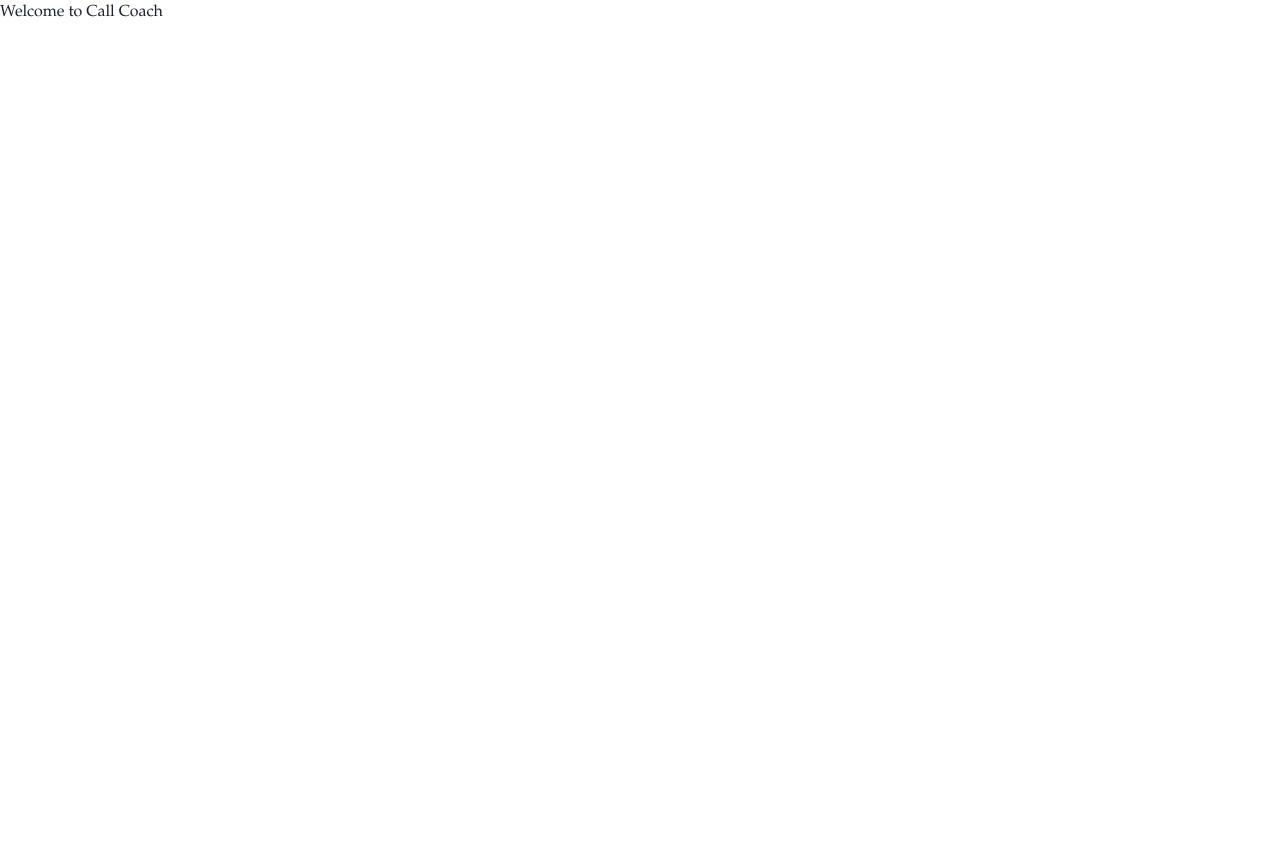
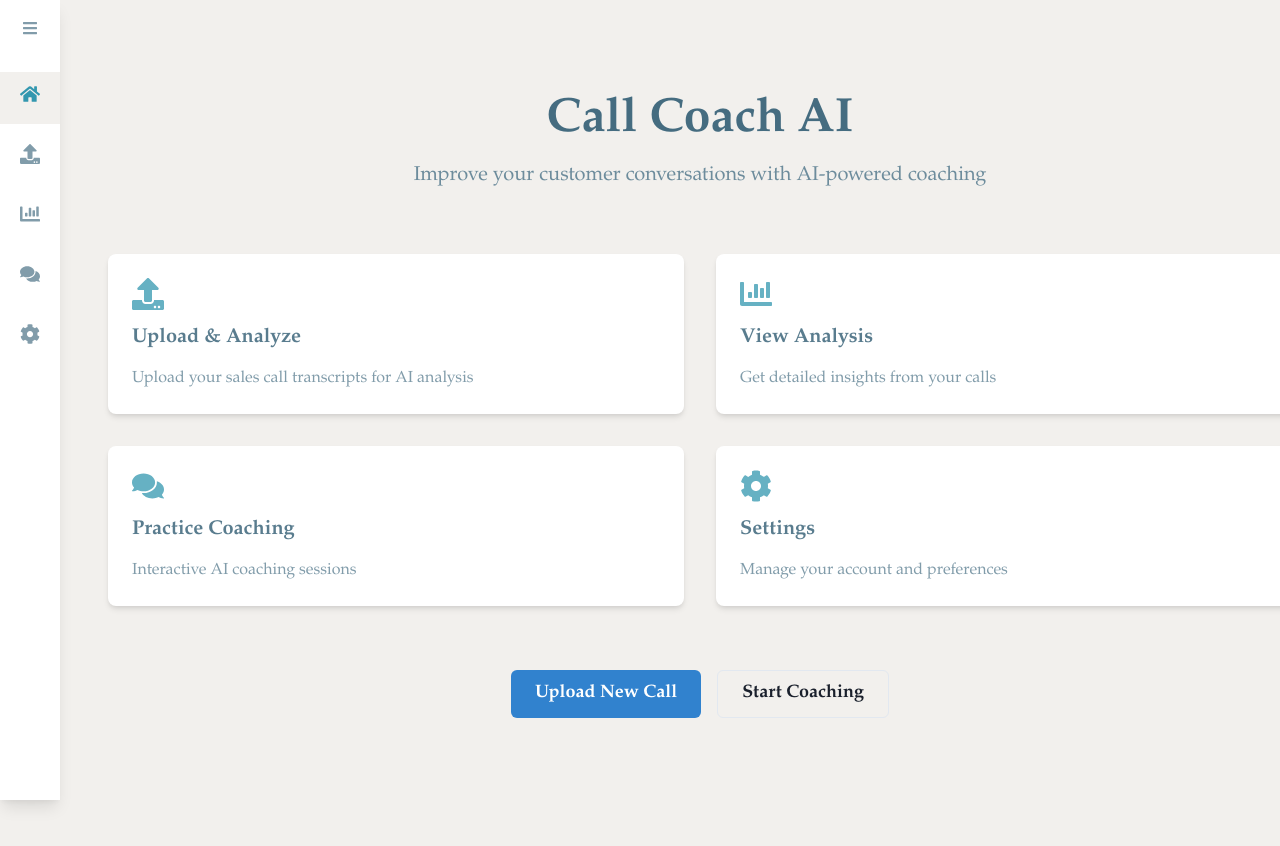
Before and after one commit to JeffSa-dev/call-coach, a Next.js app: page / in a window 1280 px wide. Shown: the top 846 px of the page. Before the commit the page ends 800 px from the top, so only its background shows below. Built offline with nearby package versions, Linux system fonts and the light colour scheme.

Commit message:
added responsive, menu, layout

```diff
--- /dev/null
+++ b/src/components/Layout/Sidebar.tsx
@@ -0,0 +1,128 @@
+// src/components/Layout/Sidebar.tsx Sidebar component
+import { Box, VStack, Icon, Text, IconButton, Tooltip, useBreakpointValue } from '@chakra-ui/react'
+import { useRouter } from 'next/router'
+import { FaHome, FaUpload, FaChartBar, FaComments, FaCog, FaBars, FaChevronLeft } from 'react-icons/fa'
+import { useState, useEffect } from 'react'
+
+const menuItems = [
+  { name: 'Home', icon: FaHome, path: '/' },
+  { name: 'Upload', icon: FaUpload, path: '/upload' },
+  { name: 'Analysis', icon: FaChartBar, path: '/analysis' },
+  { name: 'Coaching', icon: FaComments, path: '/coaching' },
+  { name: 'Settings', icon: FaCog, path: '/settings' }
+]
+
+export default function Sidebar() {
+  const router = useRouter()
+  const isMobile = useBreakpointValue({ base: true, md: false })
+  const [isCollapsed, setIsCollapsed] = useState(true)
+  const [isOpen, setIsOpen] = useState(false)
+
+  useEffect(() => {
+    setIsOpen(!isMobile)
+  }, [isMobile])
+
+  return (
+    <>
+      {/* Mobile Menu Button - Always Visible */}
+      {isMobile && (
+        <IconButton
+          aria-label="Menu"
+          icon={<FaBars />}
+          position="fixed"
+          top={4}
+          left={4}
+          zIndex={20}
+          onClick={() => setIsOpen(!isOpen)}
+          bg="white"
+          shadow="md"
+        />
+      )}
+
+      {/* Mobile Drawer */}
+      <Box
+        as="nav"
+        bg="white"
+        width={isMobile ? "240px" : (isCollapsed ? "60px" : "240px")}
+        height="100vh"
+        position="fixed"
+        left={0}
+        top={0}
+        transform={!isOpen ? "translateX(-100%)" : "translateX(0)"}
+        transition="transform 0.3s ease-in-out"
+        shadow="lg"
+        zIndex={15}
+      >
+        {/* Desktop Toggle Button */}
+        {!isMobile && (
+          <Box p={2} textAlign="center">
+            <IconButton
+              aria-label="Toggle Sidebar"
+              icon={isCollapsed ? <FaBars /> : <FaChevronLeft />}
+              onClick={() => setIsCollapsed(!isCollapsed)}
+              variant="ghost"
+              color="brand.600"
+              _hover={{ bg: 'brand.50' }}
+            />
+          </Box>
+        )}
+
+        {/* Menu Items */}
+        <VStack spacing={2} align="stretch" mt={isMobile ? 16 : 4}>
+          {menuItems.map((item) => (
+            <Tooltip
+              key={item.name}
+              label={isCollapsed && !isMobile ? item.name : ""}
+              placement="right"
+              hasArrow
+              isDisabled={!isCollapsed || isMobile}
+            >
+              <Box
+                px={isCollapsed && !isMobile ? 2 : 6}
+                py={3}
+                cursor="pointer"
+                color={router.pathname === item.path ? 'accent.700' : 'brand.600'}
+                bg={router.pathname === item.path ? 'brand.50' : 'transparent'}
+                _hover={{
+                  bg: 'brand.50',
+                  color: 'accent.700'
+                }}
+                onClick={() => {
+                  router.push(item.path)
+                  if (isMobile) setIsOpen(false)
+                }}
+                textAlign={isCollapsed && !isMobile ? "center" : "left"}
+              >
+                <Icon as={item.icon} boxSize={5} />
+                {(!isCollapsed || isMobile) && (
+                  <Text
+                    display="inline-block"
+                    ml={4}
+                    fontWeight={router.pathname === item.path ? 'bold' : 'normal'}
+                  >
+                    {item.name}
+                  </Text>
+                )}
+              </Box>
+            </Tooltip>
+          ))}
+        </VStack>
+      </Box>
+
+      {/* Mobile Overlay */}
+      {isMobile && isOpen && (
+        <Box
+          position="fixed"
+          top={0}
+          left={0}
+          right={0}
+          bottom={0}
+          bg="blackAlpha.600"
+          zIndex={14}
+          onClick={() => setIsOpen(false)}
+          transition="opacity 0.3s"
+        />
+      )}
+    </>
+  )
+}
--- /dev/null
+++ b/src/components/Layout/index.tsx
@@ -0,0 +1,32 @@
+// src/components/Layout/index.tsx layout component
+import { Box, useBreakpointValue } from '@chakra-ui/react'
+import Sidebar from './Sidebar'
+import { useState, useEffect } from 'react'
+
+type LayoutProps = {
+  children: React.ReactNode
+}
+
+export default function Layout({ children }: LayoutProps) {
+  const isMobile = useBreakpointValue({ base: true, md: false })
+  const [sidebarVisible, setSidebarVisible] = useState(!isMobile)
+
+  // Update sidebar visibility when screen size changes
+  useEffect(() => {
+    setSidebarVisible(!isMobile)
+  }, [isMobile])
+
+  return (
+    <Box>
+      {sidebarVisible && <Sidebar />}
+      <Box
+        ml={sidebarVisible ? { base: "60px", md: "60px" } : "0"}
+        transition="margin 0.2s"
+        p={{ base: 4, md: 8 }}
+        width="100%"
+      >
+        {children}
+      </Box>
+    </Box>
+  )
+}
--- a/src/pages/_app.tsx
+++ b/src/pages/_app.tsx
@@ -6,25 +6,44 @@ const theme = extendTheme({
   styles: {
     global: (props: any) => ({
       body: {
-        bg: props.colorMode === 'dark' ? 'gray.800' : 'white',
-        color: props.colorMode === 'dark' ? 'white' : 'gray.800',
+        bg: props.colorMode === 'dark' ? 'brand.700' : 'brand.50',
+        color: props.colorMode === 'dark' ? 'brand.50' : 'brand.900',
       },
     }),
   },
   colors: {
     brand: {
-      50: '#f7fafc',
-      100: '#edf2f7',
-      // Add more custom colors as needed
+      50: '#F2F0ED',  // Your foreground color
+      100: '#E5E2DE',
+      200: '#D8D4CF',
+      300: '#BDCCD4',  // Your background color
+      400: '#A9BCC6',
+      500: '#95ACB8',
+      600: '#819CAA',
+      700: '#6D8C9C',
+      800: '#597C8E',
+      900: '#456C80',
     },
+    accent: {
+      50: '#E6F2F5',
+      100: '#CCE5EB',
+      200: '#B3D8E1',
+      300: '#99CBD7',
+      400: '#80BECD',
+      500: '#66B1C3',
+      600: '#4DA4B9',
+      700: '#3397AF',
+      800: '#1A8AA5',
+      900: '#007D9B',
+    }
   },
   fonts: {
-    heading: 'Garamond, serif',
-    body: 'Garamond, serif',
+    heading: 'Garamond, "Times New Roman", serif',
+    body: 'Garamond, "Times New Roman", serif',
   },
   config: {
     initialColorMode: 'light',
-    useSystemColorMode: true,
+    useSystemColorMode: false,
   },
 })
 
--- a/src/pages/index.tsx
+++ b/src/pages/index.tsx
@@ -1,19 +1,118 @@
-import Head from "next/head";
-import Image from "next/image";
-import styles from "@/styles/Home.module.css";
+import { Box, Container, Heading, VStack, HStack, Button, Text, SimpleGrid, Icon } from '@chakra-ui/react'
+import { useRouter } from 'next/router'
+import { FaUpload, FaChartBar, FaComments, FaCog } from 'react-icons/fa'
+import Layout from '@/components/Layout'  // Make sure this import is cor
 
 export default function Home() {
+  const router = useRouter()
+
+  const features = [
+    {
+      title: 'Upload & Analyze',
+      description: 'Upload your sales call transcripts for AI analysis',
+      icon: FaUpload,
+      path: '/upload'
+    },
+    {
+      title: 'View Analysis',
+      description: 'Get detailed insights from your calls',
+      icon: FaChartBar,
+      path: '/analysis'
+    },
+    {
+      title: 'Practice Coaching',
+      description: 'Interactive AI coaching sessions',
+      icon: FaComments,
+      path: '/coaching'
+    },
+    {
+      title: 'Settings',
+      description: 'Manage your account and preferences',
+      icon: FaCog,
+      path: '/settings'
+    }
+  ]
+
   return (
-    <>
-      <Head>
-        <title>Call Coach</title>
-        <meta name="description" content="Call Coach application" />
-        <meta name="viewport" content="width=device-width, initial-scale=1" />
-        <link rel="icon" href="/favicon.ico" />
-      </Head>
-      <main className={styles.main}>
-        <h1>Welcome to Call Coach</h1>
-      </main>
-    </>
-  );
+    <Layout>
+      <Box minH="100vh">
+        <Container maxW="container.xl" py={{ base: 4, md: 8 }}>
+          <VStack spacing={{ base: 4, md: 8 }} align="stretch">
+            {/* Header */}
+            <Box textAlign="center" py={{ base: 4, md: 8 }}>
+              <Heading
+                as="h1"
+                size={{ base: "xl", md: "2xl" }}
+                mb={{ base: 2, md: 4 }}
+                color="brand.900"
+              >
+                Call Coach AI
+              </Heading>
+              <Text
+                fontSize={{ base: "lg", md: "xl" }}
+                color="brand.700"
+              >
+                Improve your customer conversations with AI-powered coaching
+              </Text>
+            </Box>
+
+            {/* Feature Grid */}
+            <SimpleGrid
+              columns={{ base: 1, md: 2 }}
+              spacing={{ base: 4, md: 8 }}
+            >
+              {features.map((feature) => (
+                <Box
+                  key={feature.title}
+                  bg="white"
+                  p={6}
+                  rounded="lg"
+                  shadow="md"
+                  _hover={{
+                    transform: 'translateY(-2px)',
+                    shadow: 'lg',
+                    cursor: 'pointer'
+                  }}
+                  transition="all 0.2s"
+                  onClick={() => router.push(feature.path)}
+                >
+                  <VStack align="start" spacing={4}>
+                    <Icon
+                      as={feature.icon}
+                      boxSize={8}
+                      color="accent.500"
+                    />
+                    <Heading size="md" color="brand.800">
+                      {feature.title}
+                    </Heading>
+                    <Text color="brand.600">
+                      {feature.description}
+                    </Text>
+                  </VStack>
+                </Box>
+              ))}
+            </SimpleGrid>
+
+            {/* Quick Actions */}
+            <HStack justify="center" spacing={4} pt={8}>
+              <Button
+                colorScheme="blue"
+                size="lg"
+                onClick={() => router.push('/upload')}
+              >
+                Upload New Call
+              </Button>
+              <Button
+                variant="outline"
+                size="lg"
+                onClick={() => router.push('/coaching')}
+              >
+                Start Coaching
+              </Button>
+            </HStack>
+          </VStack>
+        </Container>
+      </Box>
+    </Layout>
+  )
 }
--- a/src/styles/globals.css
+++ b/src/styles/globals.css
@@ -10,6 +10,24 @@
   }
 }
 
+@font-face {
+  font-family: 'Adobe Garamond Pro';
+  src: url('/fonts/AdobeGaramondPro-Regular.woff2') format('woff2'),
+       url('/fonts/AdobeGaramondPro-Regular.woff') format('woff');
+  font-weight: normal;
+  font-style: normal;
+  font-display: swap;
+}
+
+@font-face {
+  font-family: 'Adobe Garamond Pro';
+  src: url('/fonts/AdobeGaramondPro-Bold.woff2') format('woff2'),
+       url('/fonts/AdobeGaramondPro-Bold.woff') format('woff');
+  font-weight: bold;
+  font-style: normal;
+  font-display: swap;
+}
+
 html,
 body {
   max-width: 100vw;
@@ -19,7 +37,7 @@ body {
 body {
   color: var(--foreground);
   background: var(--background);
-  font-family: Arial, Helvetica, sans-serif;
+  font-family: Garamond, "Times New Roman", serif;
   -webkit-font-smoothing: antialiased;
   -moz-osx-font-smoothing: grayscale;
 }
```
Also changed, not shown: package.json (+5 -4 lines), 2 other files (tests, documents, lock files or other folders).
